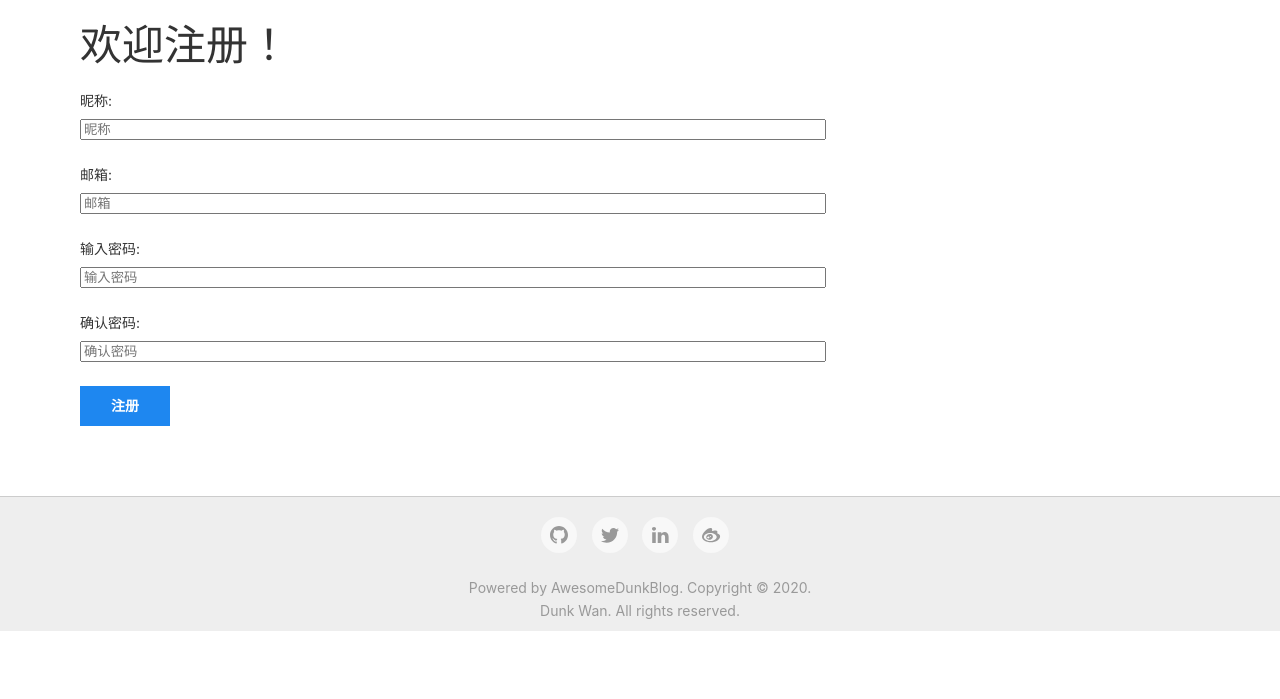
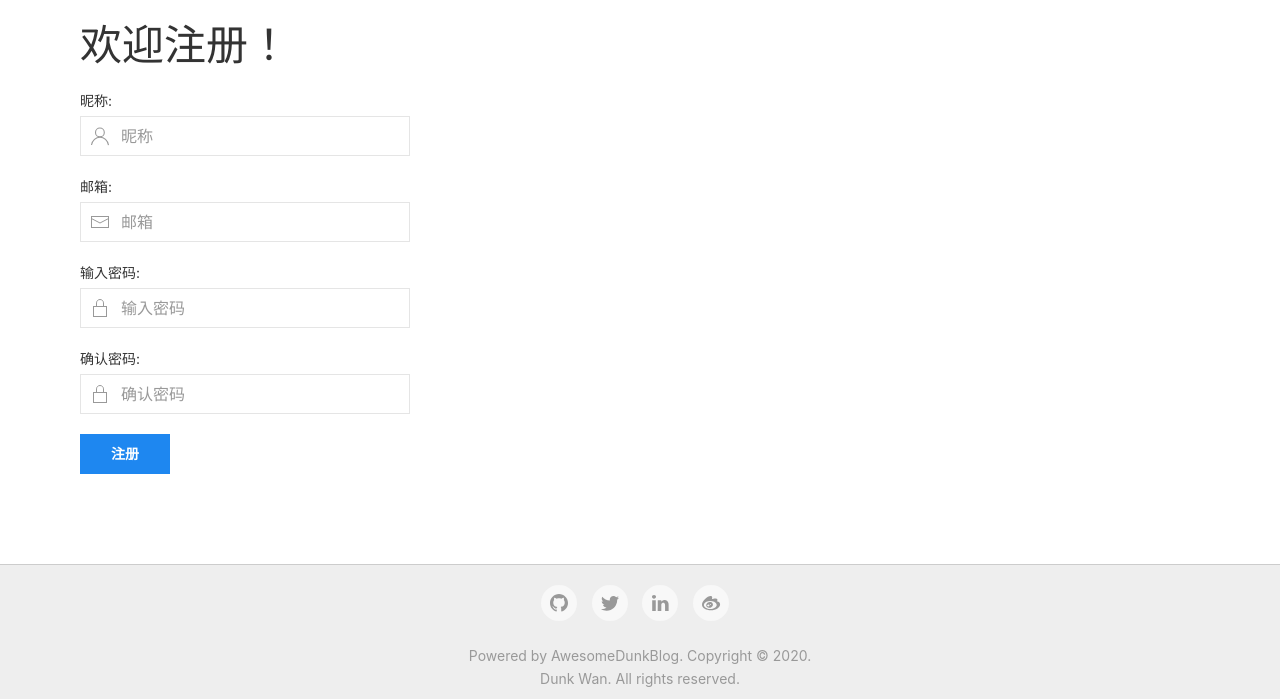
Before and after one commit to wy471x/personal_microblog, a Python web app: template www/templates/register.html in a window 1280 px wide. Shown: the part 160-859 px from the top of the page. Before the commit the page ends 791 px from the top, so only its background shows below. Run offline with Jinja, Linux system fonts and the light colour scheme; the template is opened without the code that fills it, so the values that code supplies are empty.

Commit message:
newest update

```diff
--- a/www/templates/register.html
+++ b/www/templates/register.html
@@ -60,41 +60,41 @@
 {% block content %}
     <div class="uk-width-2-3">
         <h1>欢迎注册！</h1>
-        <form id="vm" v-on="submit: submit" class="uk-form uk-form-stacked">
+        <form id="vm" v-on="submit: submit" class="uk-form-stacked">
             <div class="uk-alert uk-alert-danger uk-hidden"></div>
-            <div class="uk-form-row">
+            <div class="uk-margin">
                 <label class="uk-form-label">昵称:</label>
-                <div class="uk-form-controls">
+                <div class="uk-inline">
+                    <span class="uk-form-icon" uk-icon="icon: user"></span>
                     <input v-model="name" type="text" maxlength="50"
-                    placeholder="昵称" class="uk-width-1-1">
+                    placeholder="昵称" class="uk-width-1-1 uk-input">
                 </div>
             </div>
-                <br>
-            <div class="uk-form-row">
+            <div class="uk-margin">
                 <label class="uk-form-label">邮箱:</label>
-                <div class="uk-form-controls">
+                <div class="uk-inline">
+                    <span class="uk-form-icon uk-form-icon-flip" uk-icon="icon: mail"></span>
                     <input v-model="email" type="text" maxlength="50"
-                    placeholder="邮箱" class="uk-width-1-1">
+                    placeholder="邮箱" class="uk-width-1-1 uk-input">
                 </div>
             </div>
-                <br>
-            <div class="uk-form-row">
+            <div class="uk-margin">
                 <label class="uk-form-label">输入密码:</label>
-                <div class="uk-form-controls">
+                <div class="uk-inline">
+                    <span class="uk-form-icon uk-form-icon-flip" uk-icon="icon: lock"></span>
                     <input v-model="password1" type="password" maxlength="50"
-                    placeholder="输入密码" class="uk-width-1-1">
+                    placeholder="输入密码" class="uk-width-1-1 uk-input">
                 </div>
             </div>
-                <br>
-            <div class="uk-form-row">
+            <div class="uk-margin">
                 <label class="uk-form-label">确认密码:</label>
-                <div class="uk-form-controls">
+                <div class="uk-inline">
+                    <span class="uk-form-icon uk-form-icon-flip" uk-icon="icon: lock"></span>
                     <input v-model="password2" type="password" maxlength="50"
-                    placeholder="确认密码" class="uk-width-1-1">
+                    placeholder="确认密码" class="uk-width-1-1 uk-input">
                 </div>
             </div>
-            <br>
-            <div class="uk-form-row">
+            <div class="uk-margin">
                 <button type="submit" class="uk-button uk-button-primary">
                     <b>注册</b>
                 </button>
```
Also changed, not shown: www/handlers.py (+35 -4 lines).
